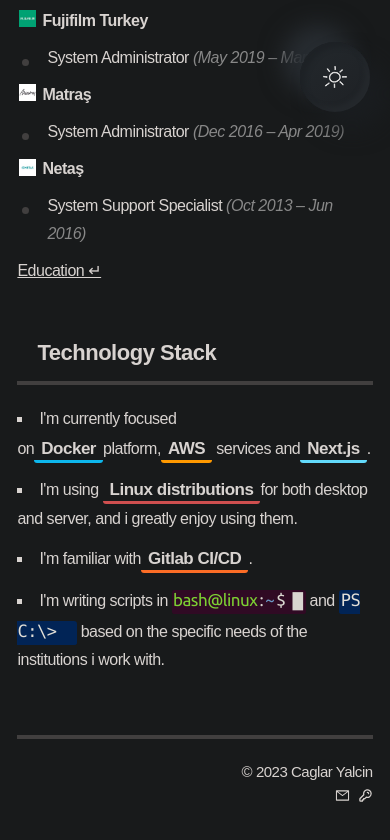
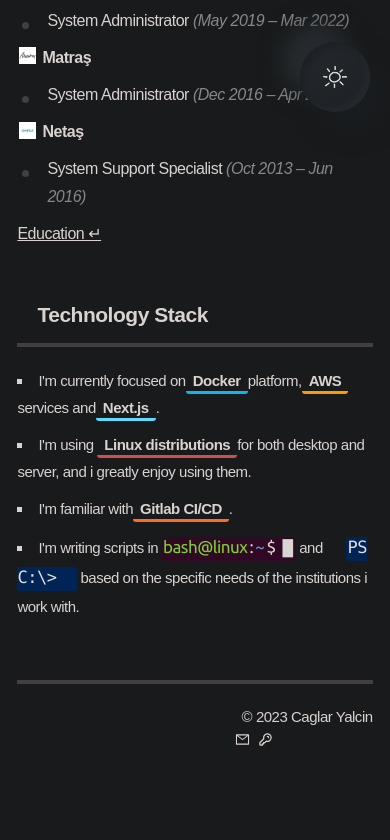
Before and after one commit to caglaryalcin/caglaryalcin.com, a Gatsby site: page / in a window 390 px wide. Shown: the part 712-1552 px from the top of the page. Built offline with nearby package versions, Linux system fonts and the light colour scheme; Gatsby itself is replaced by a stand-in of ours; a web font is replaced by a local one.

Commit message:
added mobile responsive support

```diff
--- a/src/components/footer/footer.component.jsx
+++ b/src/components/footer/footer.component.jsx
@@ -12,7 +12,7 @@
         <a href="mailto:mail@caglaryalcin.com" target="_blank" rel="noopener noreferrer">
           <AiOutlineMail /> &nbsp;
         </a>
-        <a href="https://raw.githubusercontent.com/caglaryalcin/pgp-public-key/main/public.asc" target="_blank" rel="noopener noreferrer">
+        <a href="https://raw.githubusercontent.com/caglaryalcin/pgp-public-key/main/public.asc" className="key-icon" target="_blank" rel="noopener noreferrer">
           <HiOutlineKey />
         </a>
       </FooterDiv>
--- a/src/components/footer/footer.styles.js
+++ b/src/components/footer/footer.styles.js
@@ -1,9 +1,14 @@
-import styled from 'styled-components'
+import styled from "styled-components";
 
 export const FooterDiv = styled.div`
-    font-size: 15px;
-    border-top: 4px solid #413f3f;
-    margin-top: 60px;
-    padding-top: 20px;
-    text-align: right;
-`
+  font-size: 15px;
+  border-top: 4px solid #413f3f;
+  margin-top: 60px;
+  padding-top: 20px;
+  text-align: right;
+  @media (max-width: 768px) {
+    .key-icon {
+      margin-right: 100px;
+    }
+  }
+`;
--- a/src/components/section-card/section-card.styles.js
+++ b/src/components/section-card/section-card.styles.js
@@ -34,7 +34,7 @@
   padding: 10px 20px;
   border-bottom: 4px solid #413f3f;
   @media (max-width: 768px) {
-    font-size: 22px;
+    font-size: 21px;
   }
 `;
 
@@ -70,6 +70,12 @@
 
 export const Item = styled.li``;
 
+export const Techs = styled.li`
+  @media (max-width: 768px) {
+    font-size: 15px;
+  }
+`;
+
 export const Date = styled.em`
   color: #888;
   font-size: 16px;
@@ -84,6 +90,9 @@
   font-size: 17px;
   border-radius: 3px;
   padding: 2px 7px;
+  @media (max-width: 768px) {
+    font-size: 15px;
+  }
 `;
 
 export const Bash = styled.span`
--- a/src/components/skills-card/skills-card.component.jsx
+++ b/src/components/skills-card/skills-card.component.jsx
@@ -4,7 +4,7 @@
 import {
 	SectionTitle,
 	StackList,
-	Item,
+	Techs,
 	Tech,
 	Bash,
 	Bash2,
@@ -19,18 +19,18 @@
 		<>
 			<SectionTitle>Technology Stack</SectionTitle>
 			<StackList>
-				<Item>
+				<Techs>
 					I'm currently focused on<Tech style={{ borderBottom: '3px solid #0db7ed' }}>Docker</Tech>platform,<Tech style={{ borderBottom: '3px solid #ff9900' }}>AWS</Tech> services and<Tech style={{ borderBottom: '3px solid #62dafb' }}>Next.js</Tech>.
-				</Item>
-				<Item>
+				</Techs>
+				<Techs>
 					I'm using <Tech style={{ borderBottom: '3px solid #cf4f4f' }}>Linux distributions</Tech>for both desktop and server, and i greatly enjoy using them.
-				</Item>
-				<Item>
+				</Techs>
+				<Techs>
 					I'm familiar with<Tech style={{ borderBottom: '3px solid #fc6d26' }}>Gitlab CI/CD</Tech>.
-				</Item>
-				<Item>
-					I'm writing scripts in <Bash style={{ borderBottom: '3px solid #300a24' }}>bash@linux<Bash2>:<Bash3>~</Bash3>$ <span style={{ whiteSpace: 'pre' }}> </span><BlinkingCursor>█</BlinkingCursor></Bash2></Bash> and <PsComponent style={{ borderBottom: '3px solid #012456' }}>PS C:\> <PSBlinkingCursor>▐</PSBlinkingCursor></PsComponent> based on the specific needs of the institutions i work with.
-				</Item>
+				</Techs>
+				<Techs>
+					I'm writing scripts in <Bash style={{ borderBottom: '3px solid #300a24' }}>bash@linux<Bash2>:<Bash3>~</Bash3>$ <span style={{ whiteSpace: 'pre' }}> </span><BlinkingCursor>█</BlinkingCursor></Bash2></Bash> and <PsComponent style={{ borderBottom: '3px solid #012456', marginLeft: window.innerWidth < 768 ? '19px' : '0px' }}> PS C:\> <PSBlinkingCursor>▐</PSBlinkingCursor></PsComponent> based on the specific needs of the institutions i work with.
+				</Techs>
 			</StackList>
 		</>
 	)
--- a/src/components/snippet-card/snippet-card.styles.js
+++ b/src/components/snippet-card/snippet-card.styles.js
@@ -1,4 +1,4 @@
-import styled from 'styled-components';
+import styled from "styled-components";
 
 export const MainContainer = styled.div`
   display: flex;
@@ -13,9 +13,21 @@
   font-weight: 600;
   font-size: 23px;
   line-height: 1.5em;
+
+  @media (max-width: 768px) {
+    font-size: 20px;
+    width: 100%;
+  }
 `;
 
-export const Description = styled.p``;
+export const Description = styled.div`
+  // Mobile
+  @media (max-width: 768px) {
+    width: 150%;
+    margin: 0 auto;
+    padding-bottom: 1.5rem;
+  }
+`;
 
 export const SocialIconsContainer = styled.div`
   display: flex;
@@ -32,11 +44,16 @@
 
   &:hover {
     img {
-      filter: invert(51%) sepia(18%) saturate(1180%) hue-rotate(313deg) brightness(84%) contrast(101%);
+      filter: invert(51%) sepia(18%) saturate(1180%) hue-rotate(313deg)
+        brightness(84%) contrast(101%);
     }
   }
 `;
 
 export const ImageContainer = styled.div`
   width: 700px;
+  @media (max-width: 768px) {
+    width: 270%;
+    margin: 0 auto;
+  }
 `;
```
